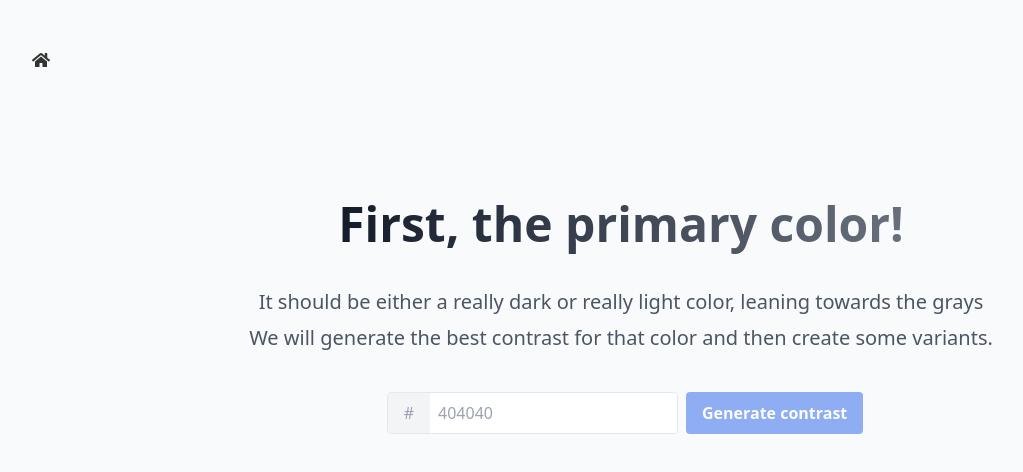
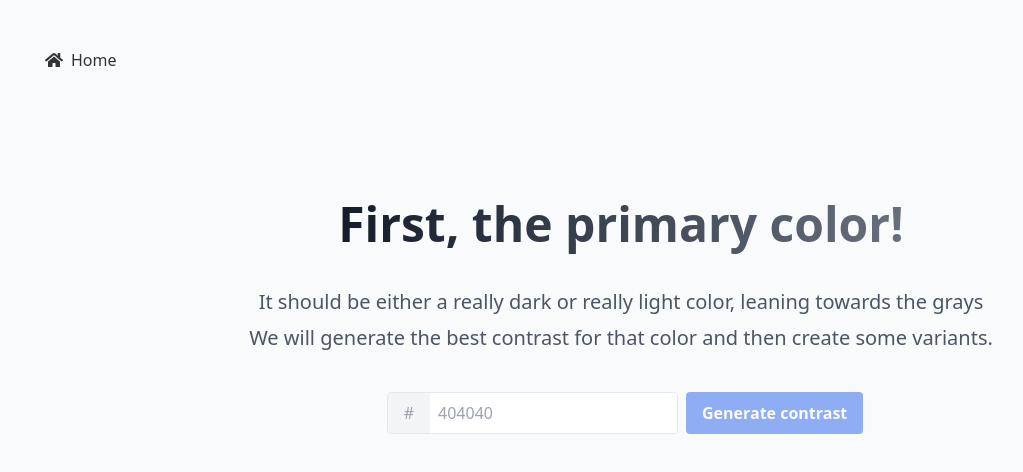
Before and after one commit to codikos/swaatch, a Next.js app: page /primary in a window 1280 px wide. Shown: the top 472 px of the page, without its empty margins (19-1042 px from the left). Built offline with nearby package versions, Linux system fonts and the light colour scheme.

Commit message:
feat: responsive navbar

```diff
--- a/components/ButtonBack.tsx
+++ b/components/ButtonBack.tsx
@@ -5,8 +5,9 @@ import { useRouter } from 'next/router';
 export default function ButtonBack() {
   const router = useRouter();
   return (
-    <a onClick={() => router.back()} title="Go back" className="btn-nav">
+    <a onClick={() => router.back()} title="Previous Step" className="btn-nav">
       <FontAwesomeIcon icon={faAngleLeft} />
+      <span className="hidden ml-2 sm:hidden md:hidden lg:inline xl:inline 2xl:inline">Previous Step</span>
     </a>
   );
 }
--- a/components/LinkIcon.tsx
+++ b/components/LinkIcon.tsx
@@ -6,6 +6,7 @@ export default function LinkIcon({ icon, title, href }) {
     <Link href={href}>
       <a title={title} className="btn-nav">
         <FontAwesomeIcon icon={icon} />
+        <span className="hidden ml-2 sm:hidden md:hidden lg:inline xl:inline 2xl:inline">{title}</span>
       </a>
     </Link>
   );
--- a/components/Nav.tsx
+++ b/components/Nav.tsx
@@ -16,7 +16,7 @@ export default function Nav() {
           </li>
         )}
         <li>
-          {router.pathname === '/primary' && <LinkIcon href="/" title="home" icon={faHome} />}
+          {router.pathname === '/primary' && <LinkIcon href="/" title="Home" icon={faHome} />}
           {router.pathname !== '/primary' && <ButtonBack />}
         </li>
       </ul>
--- a/styles/index.css
+++ b/styles/index.css
@@ -51,7 +51,7 @@ body {
 }
 
 .btn-nav {
-  @apply flex items-center justify-center text-gray-700 no-underline rounded-full cursor-pointer transition text-accent-1 h-14 w-14;
+  @apply flex items-center justify-center mr-4 text-gray-700 no-underline rounded-full cursor-pointer lg:px-8 xl:px-8 2xl:px-8 transition text-accent-1 h-14 w-14 min-w-max;
 }
 
 .btn-nav:hover {
```
